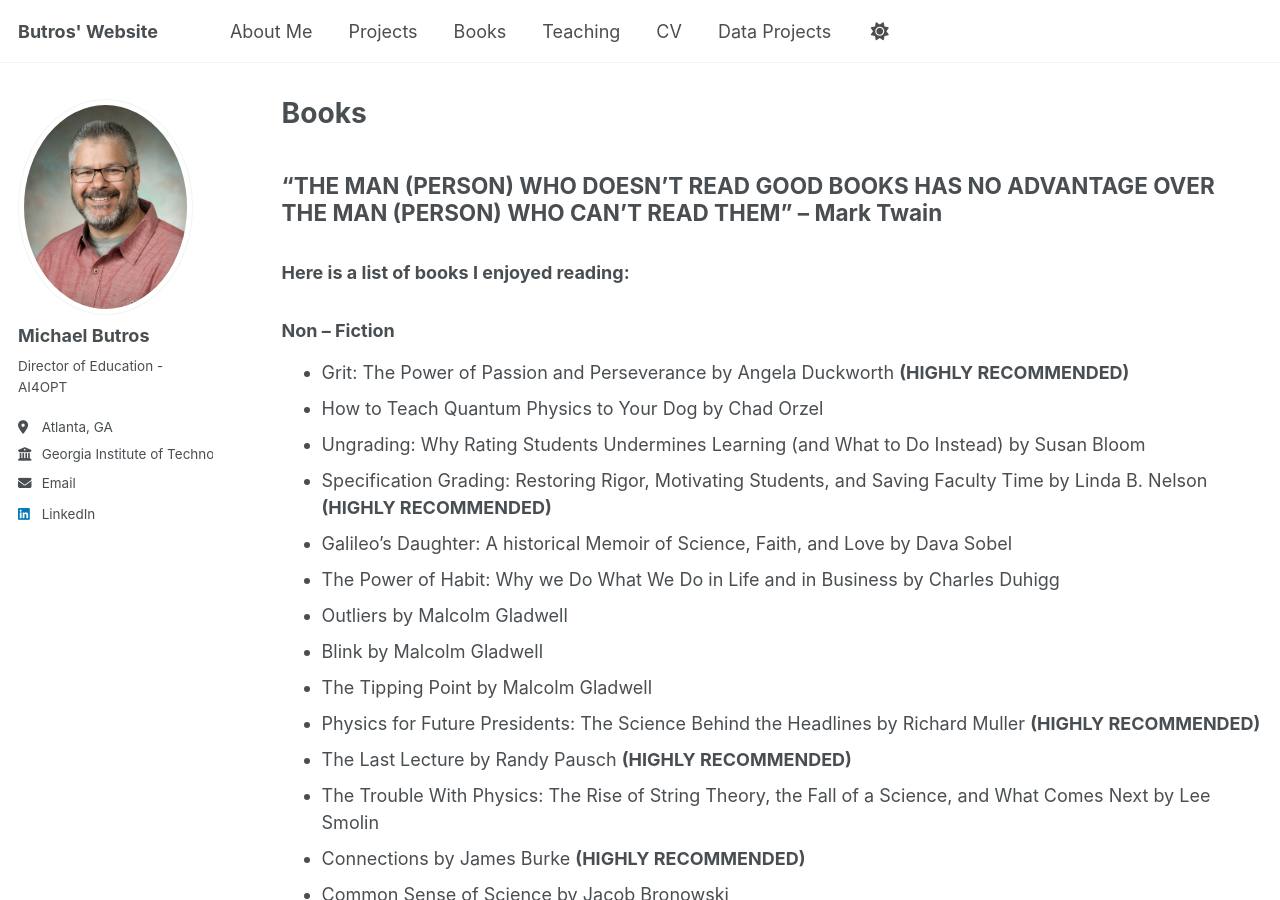
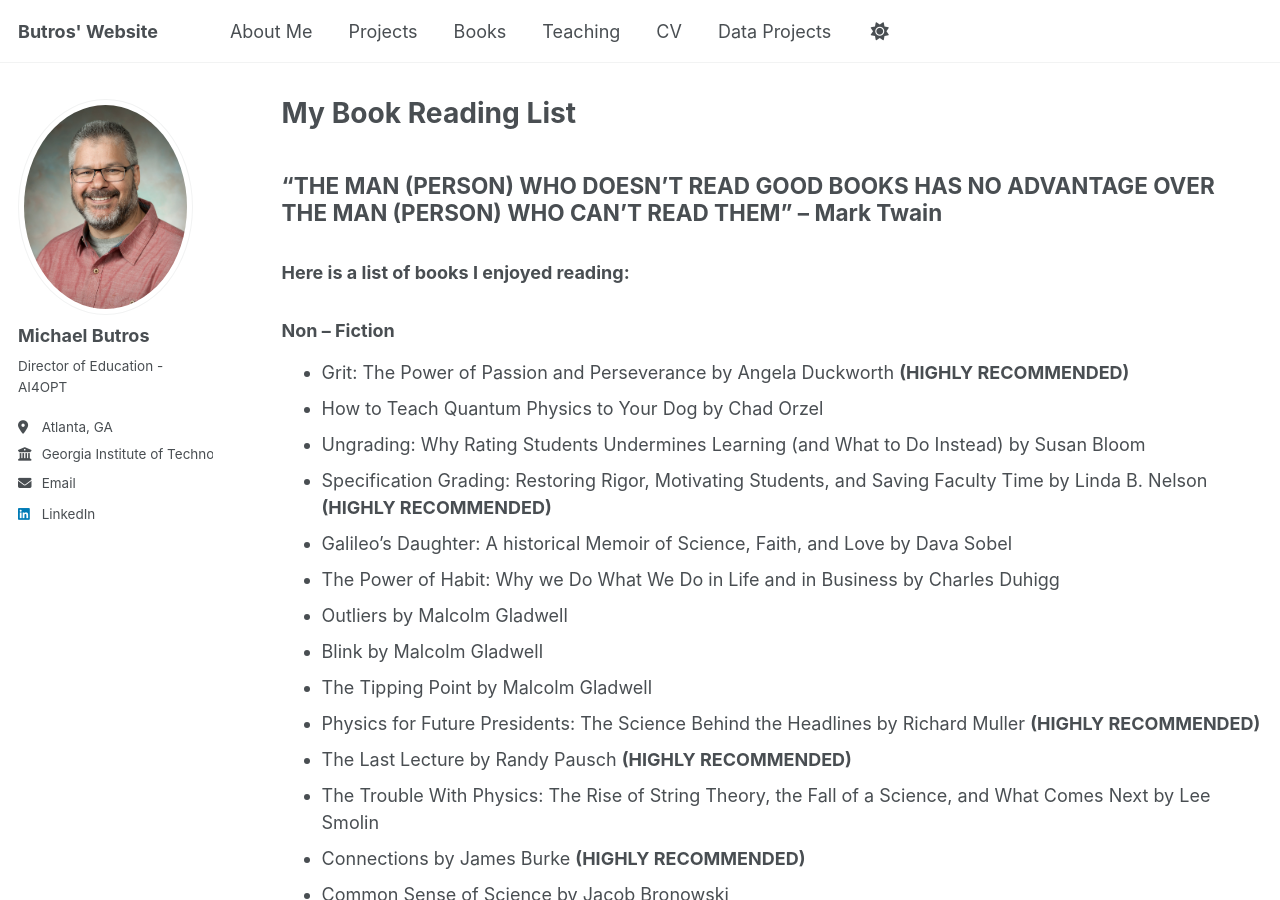
Before and after one commit to MButros/MButros.github.io, a Jekyll site: the page built from _pages/books.md, in a window 1280 px wide and 900 px high. Built offline with Jekyll 4.4.1, drawn with Linux system fonts in a browser that asks for light colours.

Commit message:
Update books.md

```diff
--- a/_pages/books.md
+++ b/_pages/books.md
@@ -1,6 +1,6 @@
 ---
 layout: archive
-title: "Books"
+title: "My Book Reading List"
 permalink: /books/
 author_profile: true
 redirect_from:
```
